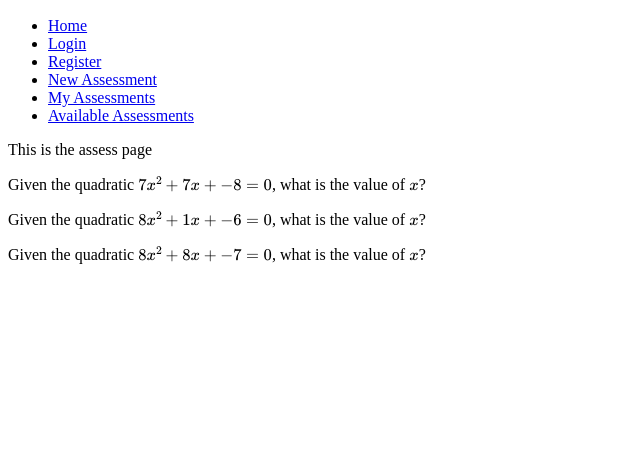
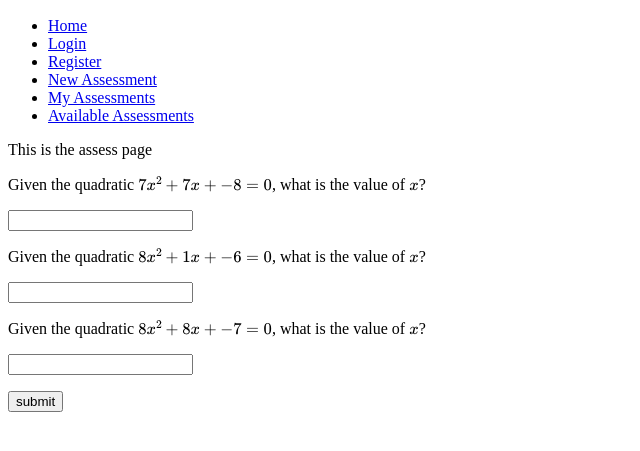
Before and after one commit to nosyarg/onlinemathproblems, a Flask app: page /assess/0 in a window 1280 px wide. Shown: the part 33-484 px from the top of the page, without its empty margins (0-640 px from the left). Run offline with Flask 2, Linux system fonts and the light colour scheme; data comes from the database, SQL or seed files in the repository; both versions use the stored data as it was after the commit.

Commit message:
made a few changes to assessment display page

```diff
--- a/app.py
+++ b/app.py
@@ -72,12 +72,10 @@ def assess(idnum):
         if(current.idnum == idnum):
            thisassessment = current
     problemnums = eval(thisassessment.questionlist)
-    #print(problemnums)
     questions = []
     for i in problemnums:
         question = Problem.query.filter_by(idnum = i).first()
         questions.append(question)
-    #print(questions[0].text)
     return render_template('assess.html',questions=questions)
 
 @app.route('/availableassessments')
@@ -137,8 +135,6 @@ def index():
 @app.route('/myassessments')
 def myassessments():
     assessments = Assessment.query.order_by(Assessment.idnum)
-    #for assessment in (assessments):
-    #    print("assessment found")
     return render_template('myassessments.html',assessments=assessments)
 
 @app.route('/login', methods=['POST','GET'])
--- a/templates/assess.html
+++ b/templates/assess.html
@@ -9,6 +9,8 @@
 This is the assess page
 {% for q in questions %}
     <p> {{q.text}}</p>
+    <input type="text" name="answer{{q.idnum}}">
 {% endfor %}
 </p>
+<input type="submit" name="submit" value="submit">
 {% endblock %}
```
Also changed, not shown: problems.db.
